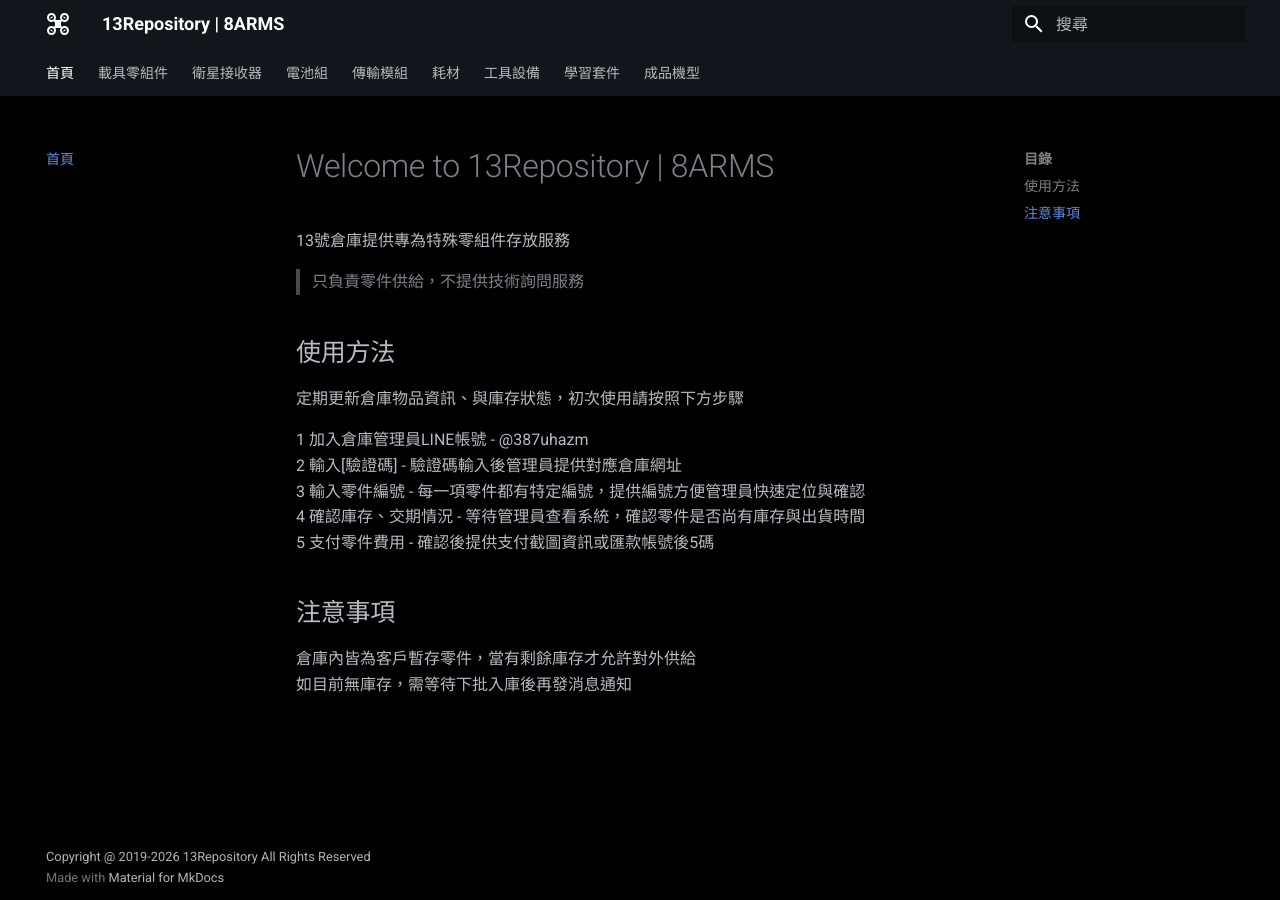
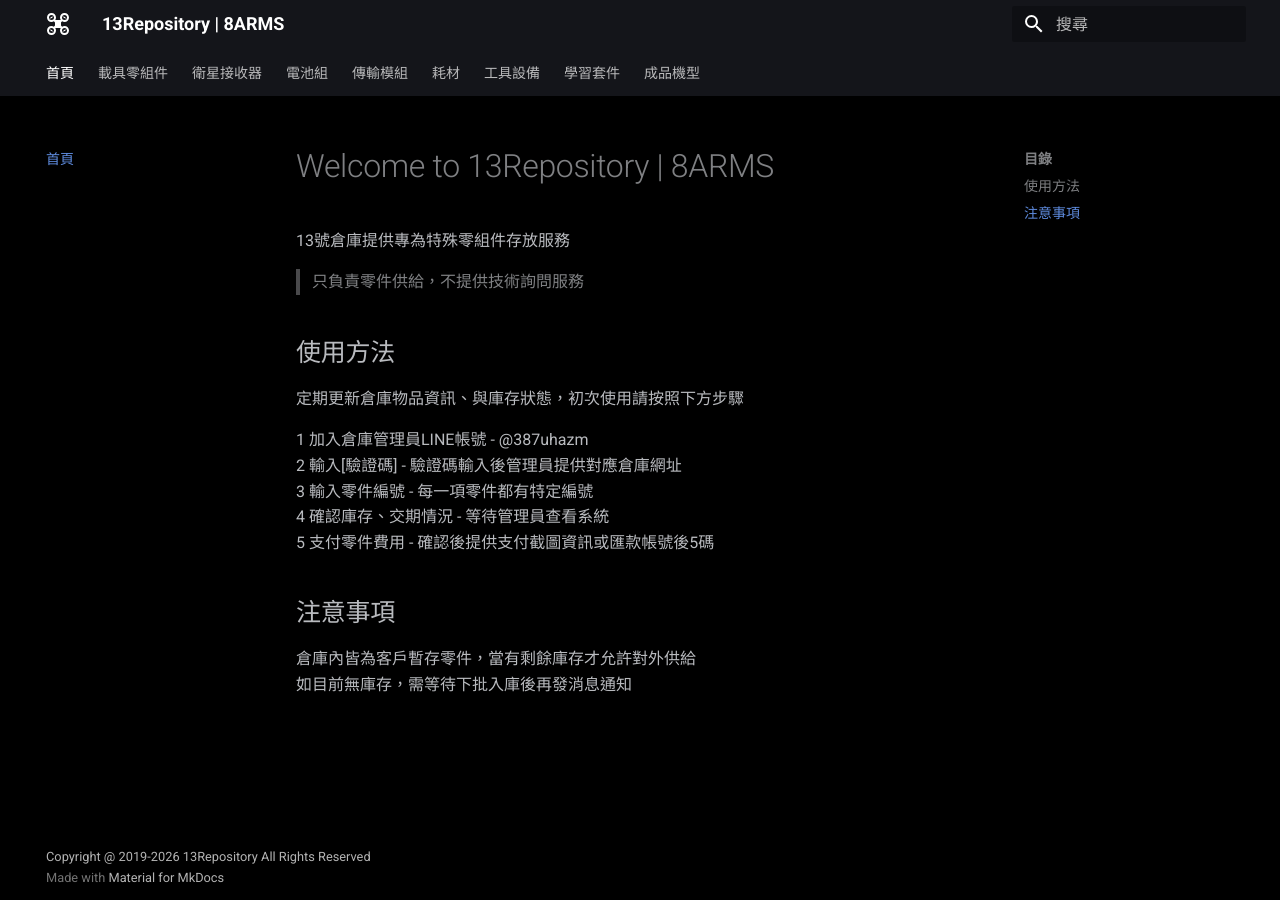
Before and after one commit to 8armsnet/8armsnet.github.io, an MkDocs documentation site: the page built from docs/index.md, in a window 1280 px wide. Built offline with MkDocs 1.6.1 and Material for MkDocs 9.7.7, drawn with Linux system fonts in a browser that asks for light colours; old or Windows-style settings are respelled for this version of MkDocs.

Commit message:
修改首頁內容長度

```diff
--- a/docs/index.md
+++ b/docs/index.md
@@ -28,8 +28,8 @@ For full documentation visit [mkdocs.org](https://www.mkdocs.org).
 
 1 加入倉庫管理員LINE帳號 - @387uhazm
 2 輸入[驗證碼] - 驗證碼輸入後管理員提供對應倉庫網址
-3 輸入零件編號 - 每一項零件都有特定編號，提供編號方便管理員快速定位與確認
-4 確認庫存、交期情況 - 等待管理員查看系統，確認零件是否尚有庫存與出貨時間
+3 輸入零件編號 - 每一項零件都有特定編號
+4 確認庫存、交期情況 - 等待管理員查看系統
 5 支付零件費用 - 確認後提供支付截圖資訊或匯款帳號後5碼
 
 ## 注意事項
```
